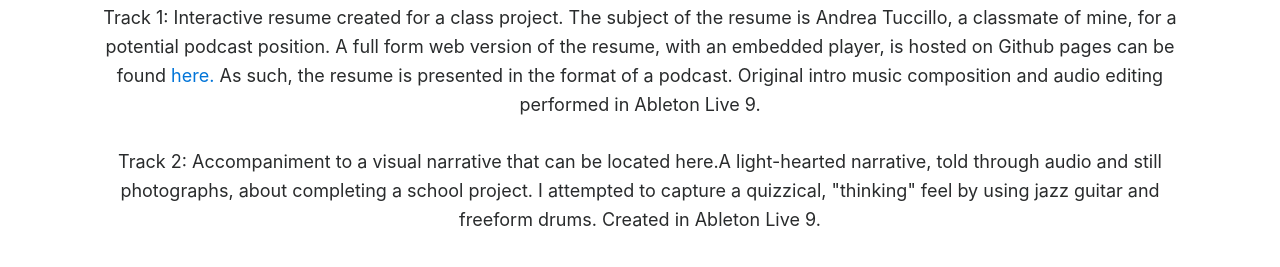
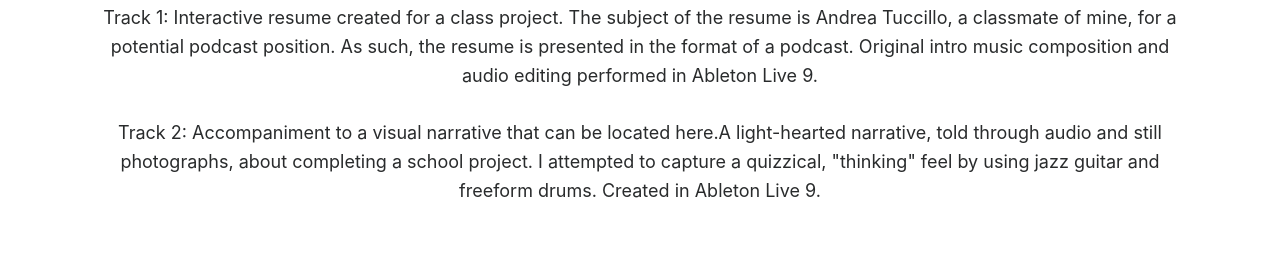
Before and after one commit to shaankastuar/portfolio2, a website with bundled scripts: page index.html in a window 1280 px wide. Shown: the part 2732-2999 px from the top of the page. Built offline with nearby package versions, Linux system fonts and the light colour scheme; grey boxes are pictures that could not be loaded; a web font is replaced by a local one.

Commit message:
removed link to andrea's resume

```diff
--- a/index.html
+++ b/index.html
@@ -230,7 +230,7 @@
         <div class="row">
           <div class="col-md-12">
             <iframe width="100%" height="300" scrolling="no" frameborder="no" src="https://w.soundcloud.com/player/?url=https%3A//api.soundcloud.com/playlists/320277955&amp;auto_play=false&amp;hide_related=false&amp;show_comments=true&amp;show_user=true&amp;show_reposts=false&amp;visual=true"></iframe>
-            <p>Track 1: Interactive resume created for a class project. The subject of the resume is Andrea Tuccillo, a classmate of mine, for a potential podcast position. A full form web version of the resume, with an embedded player, is hosted on Github pages can be found <a href="https://shaankastuar.github.io/TNS_Andrea_Resume/">here.</a> As such, the resume is presented in the format of a podcast. Original intro music composition and audio editing performed in Ableton Live 9.<br><br>Track 2: Accompaniment to a visual narrative that can be located <a src="https://shaankastuar.tumblr.com/post/15143082…ting-a-visual">here.</a>A light-hearted narrative, told through audio and still photographs, about completing a school project. I attempted to capture a quizzical, "thinking" feel by using jazz guitar and freeform drums. Created in Ableton Live 9.</p>
+            <p>Track 1: Interactive resume created for a class project. The subject of the resume is Andrea Tuccillo, a classmate of mine, for a potential podcast position. As such, the resume is presented in the format of a podcast. Original intro music composition and audio editing performed in Ableton Live 9.<br><br>Track 2: Accompaniment to a visual narrative that can be located <a src="https://shaankastuar.tumblr.com/post/15143082…ting-a-visual">here.</a>A light-hearted narrative, told through audio and still photographs, about completing a school project. I attempted to capture a quizzical, "thinking" feel by using jazz guitar and freeform drums. Created in Ableton Live 9.</p>
           </div>
         </div class="row"><br><br>
           <div class="row" class="content-section music-section">
@@ -493,3 +493,7 @@ missing wallet : https://vimeo.com/191088713 -->
 
 <!--  https://w.soundcloud.com/player/?url=https%3A//api.soundcloud.com/tracks/311058209&amp;auto_play=false&amp;hide_related=false&amp;show_comments=true&amp;show_user=true&amp;show_reposts=false&amp;visual=true
  -->
+
+<!--  in case you want to show andrea resume full site
+
+ A full form web version of the resume, with an embedded player, is hosted on Github pages can be found <a href="https://shaankastuar.github.io/TNS_Andrea_Resume/">here.</a> -->
```
Also changed, not shown: README.md.
